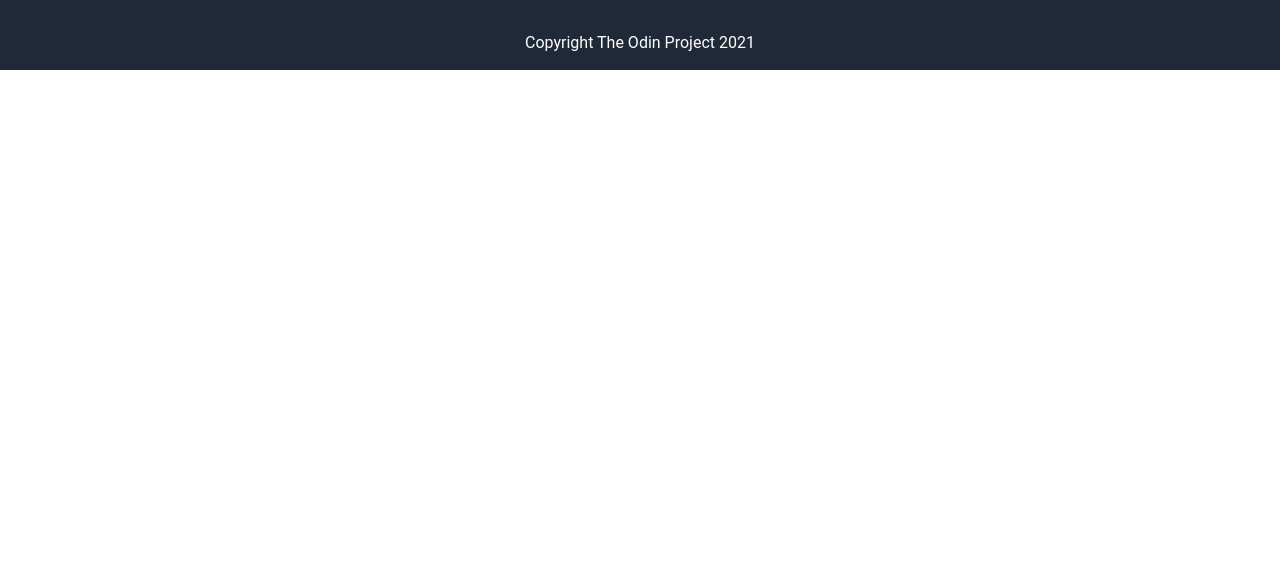
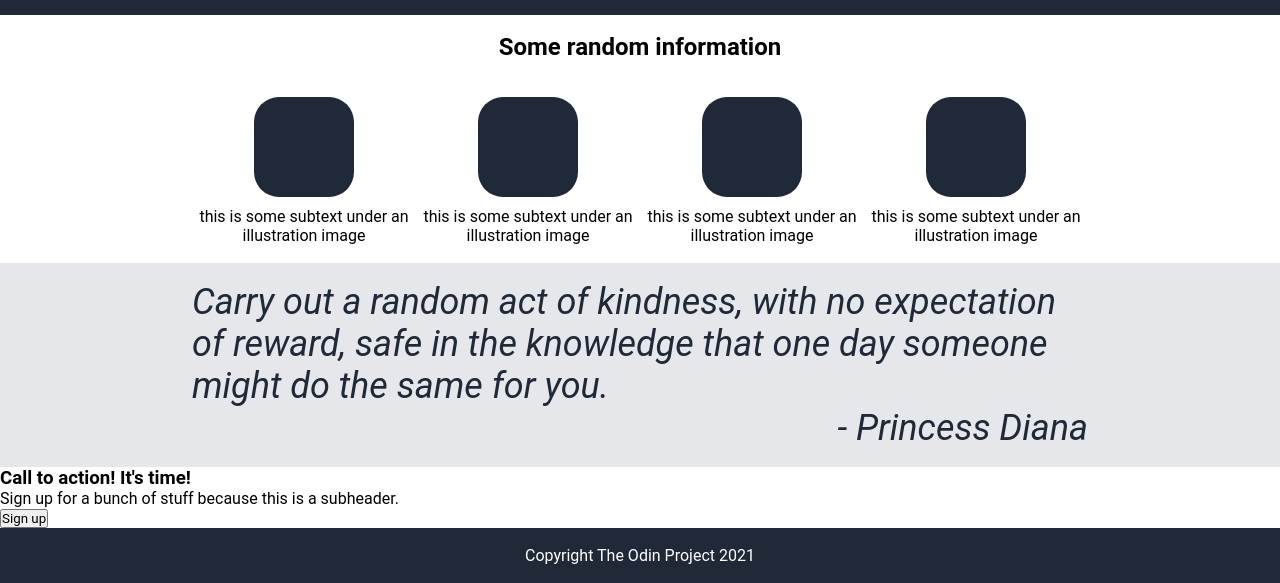
Before and after one commit to mhartmann925/top-landing-page, a plain HTML site: page index.html in a window 1280 px wide. Shown: the part 322-905 px from the top of the page. Before the commit the page ends 800 px from the top, so only its background shows below. Drawn offline with Linux system fonts and the light colour scheme.

Commit message:
I forgot to commit for each component I'm up to doing the final cta block but kind of in the middle Oh no, this commit message is getting sloppy.

```diff
--- a/index.html
+++ b/index.html
@@ -25,6 +25,41 @@
             <img src="https://images.pexels.com/photos/2526105/pexels-photo-2526105.jpeg">
         </div>
     </div>
+    <div class="body">
+        <div class="body-head">
+            <h2>Some random information</h2>
+        </div>
+        <div class="body-content">
+            <div class="content-item">
+                <div class="body-image"></div>
+                <div class="body-text">this is some subtext under an illustration image</div>
+            </div>
+            <div class="content-item">
+                <div class="body-image"></div>
+                <div class="body-text">this is some subtext under an illustration image</div>
+            </div>
+            <div class="content-item">
+                <div class="body-image"></div>
+                <div class="body-text">this is some subtext under an illustration image</div>
+            </div>
+            <div class="content-item">
+                <div class="body-image"></div>
+                <div class="body-text">this is some subtext under an illustration image</div>
+            </div>
+    </div>
+    <div class="quote-block">
+        <p class="quote">Carry out a random act of kindness, with no expectation of reward, safe in the knowledge that one day someone might do the same for you.</p>
+        <p class="quote-author">- Princess Diana</p>
+    </div>
+    <div class="cta-block">
+        <div class="cta-module">
+            <div class="cta-body">
+                <h3>Call to action! It's time!</h3>
+                <p class="cta-subhead">Sign up for a bunch of stuff because this is a subheader.</p>
+            </div>
+            <button class="cta">Sign up</button>
+        </div>
+    </div>
     <div class="footer">
         <p> Copyright The Odin Project 2021</p>
     </div>
--- a/style.css
+++ b/style.css
@@ -82,3 +82,45 @@ a {
     color: #f9faf8;
     font-weight: bold;
 }
+
+.body-image {
+    height: 100px;
+    width: 100px;
+    background-color: #1f2937;
+    border-width: 5px;
+    border: #3882f6;
+    border-radius: 25%;
+}
+
+.body-head {
+    display: flex;
+    justify-content: center;
+    align-items: center;
+    padding: 18px;
+}
+
+.body-content {
+    display: flex;
+    padding: 18px 15%;
+    justify-content: space-between;
+}
+
+.content-item {
+    display: flex;
+    flex-direction: column;
+    align-items: center;
+    text-align: center;
+    gap: 10px;
+}
+
+.quote-block {
+    background-color: #e5e7eb;
+    font-size: 36px;
+    font-style: italic;
+    color: #1f2937;
+    padding: 18px 15%;
+}
+
+.quote-author {
+    text-align: right;
+}
```
